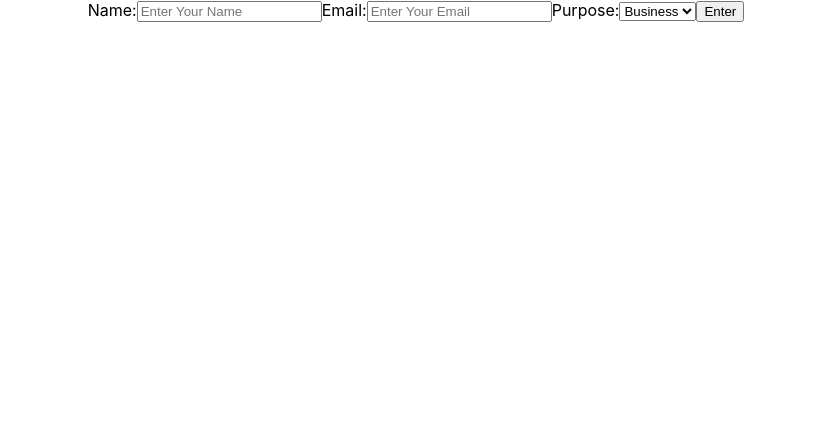
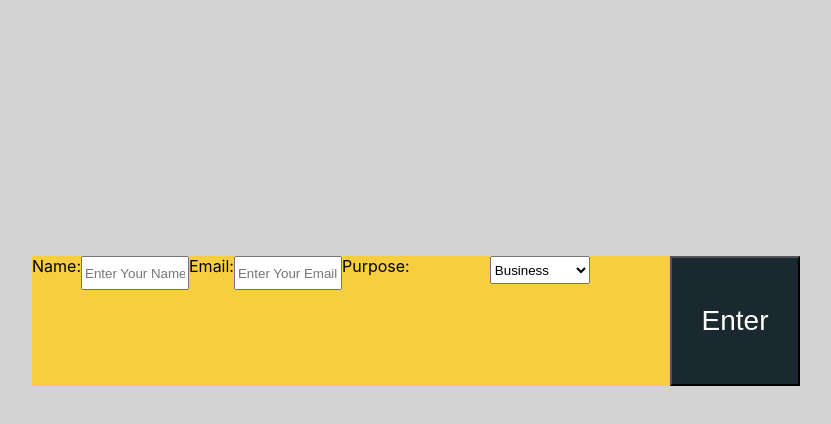
Before and after one commit to kylecornelissen/vacation-rentals, a React (Create React App) app: page / in a window 1280 px wide. Shown: the top 424 px of the page, without its empty margins (224-1055 px from the left). Built offline with nearby package versions, Linux system fonts and the light colour scheme.

Commit message:
Rad style for app class

```diff
--- a/src/App/App.css
+++ b/src/App/App.css
@@ -1,38 +1,61 @@
 .App {
   text-align: center;
+  height: 100vh;
+  background: lightgrey;
+  padding: 20% 0;
 }
 
-.App-logo {
-  height: 40vmin;
-  pointer-events: none;
+/** {
+  border: 1px solid red;
+}*/
+
+.box {
+  width: 650px;
+  height: 150px;
+  border: 1px solid green;
+  background: red;
 }
 
-@media (prefers-reduced-motion: no-preference) {
-  .App-logo {
-    animation: App-logo-spin infinite 20s linear;
-  }
+form {
+  max-width: 60%;
+  height: 130px;
+  background: #f7ce3e;
+  margin: 0 auto;
 }
 
-.App-header {
-  background-color: #282c34;
-  min-height: 100vh;
+input {
+  display: inline-block;
+  float: left;
+  width: 100px;
+  height: 28px;
+}
+
+select {
+  width: 100px;
+  height: 28px;
+}
+
+label {
+  display: inline-block;
+  float: left;
+}
+
+button {
+  background: #1a2930;
+  width: 130px;
+  height: 130px;
+  float: right;
+  font-size: 28px;
+  color: #ffffff;
+}
+
+article {
   display: flex;
   flex-direction: column;
-  align-items: center;
-  justify-content: center;
-  font-size: calc(10px + 2vmin);
-  color: white;
+  border: 1px solid blue;
 }
 
-.App-link {
-  color: #61dafb;
+h2 {
+  color: red;
+  font-size: 28px;
 }
-
-@keyframes App-logo-spin {
-  from {
-    transform: rotate(0deg);
-  }
-  to {
-    transform: rotate(360deg);
-  }
-}
--- a/src/AreasContainer/AreasContainer.css
+++ b/src/AreasContainer/AreasContainer.css
@@ -0,0 +1,7 @@
+h1 {
+	color: #0a1612;
+}
+
+* {
+	/*border: 1px solid green;*/
+}
--- /dev/null
+++ b/src/Home/Home.css
@@ -0,0 +1,3 @@
+h1 {
+	color: green;
+}
```
Also changed, not shown: src/App.js (added, +38 -0 lines), src/Form.js (added, +73 -0 lines), src/Form/Form.css (+19 -0 lines), src/Home/Home.js (added, +11 -0 lines), src/Home/Home-test.js (added).
